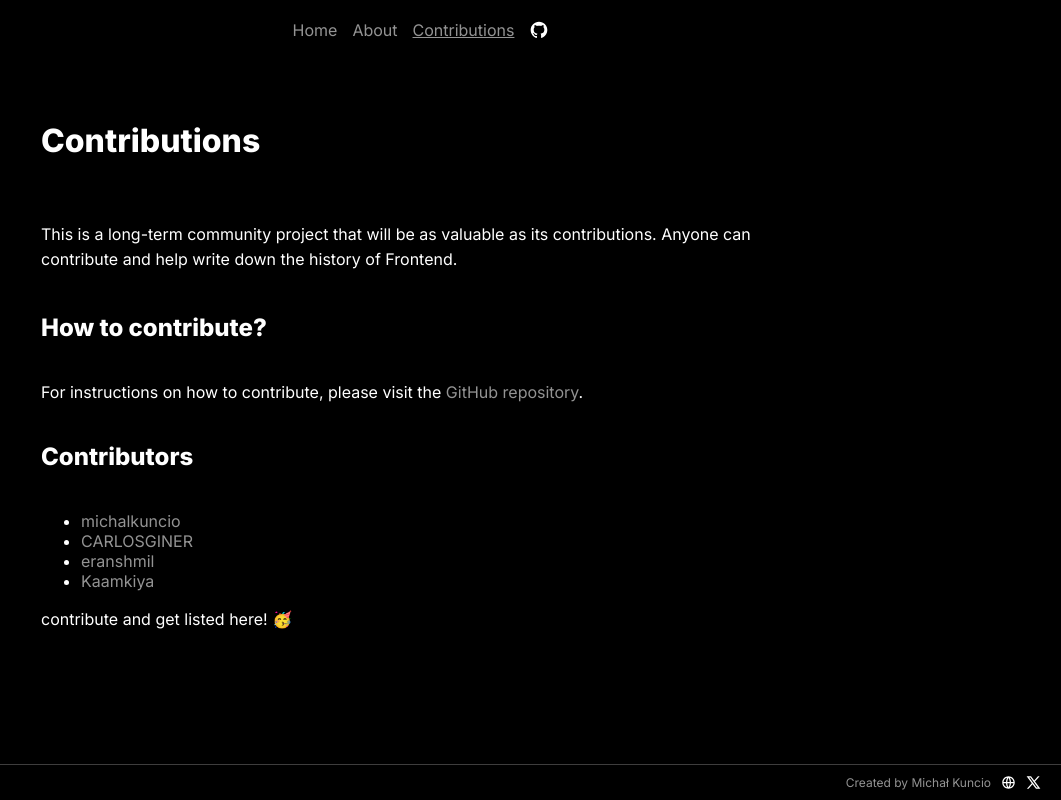
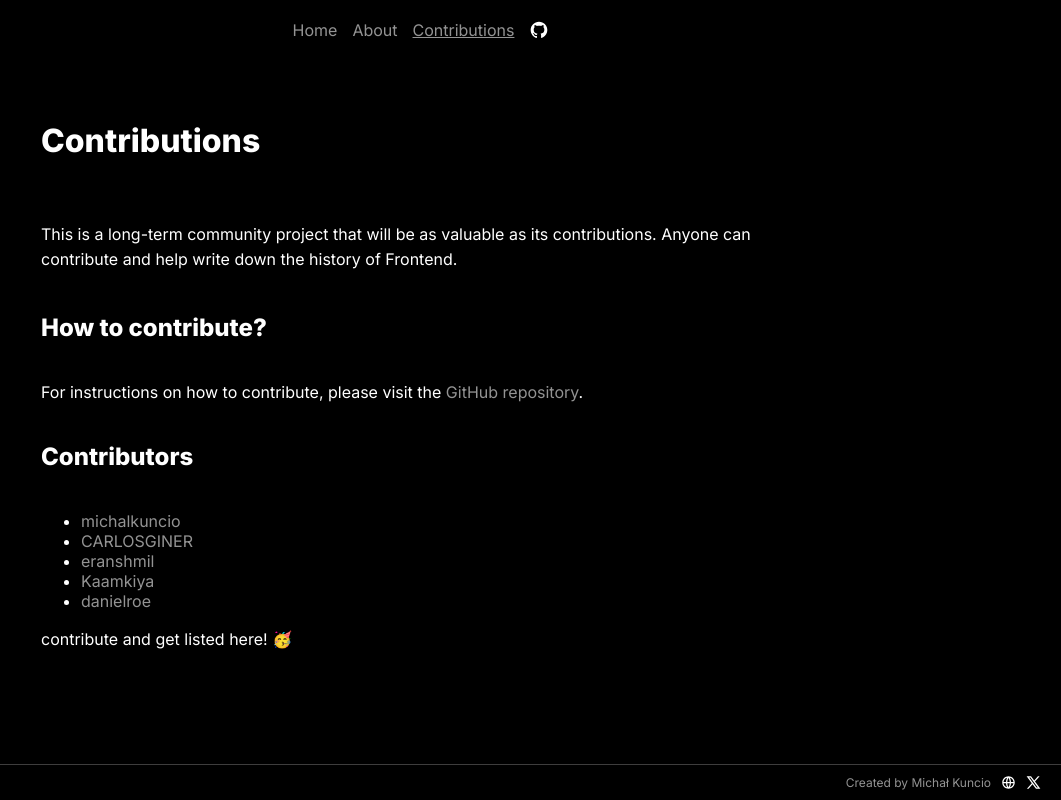
Before and after one commit to michalkuncio/frontendhistory, a Nuxt app: page /contributions in a window 1280 px wide. Shown: the whole page, without its empty margins (219-1280 px from the left). Built offline with nearby package versions, Linux system fonts and the light colour scheme.

Commit message:
Add contributor

```diff
--- a/pages/contributions.vue
+++ b/pages/contributions.vue
@@ -28,6 +28,9 @@ useHead({
             <li>
                 <a href="https://github.com/Kaamkiya">Kaamkiya</a>
             </li>
+            <li>
+                <a href="https://github.com/danielroe">danielroe</a>
+            </li>
         </ul>
         <p>contribute and get listed here! 🥳</p>
     </div>
```
Also changed, not shown: 1 other file (tests, documents, lock files or other folders).
